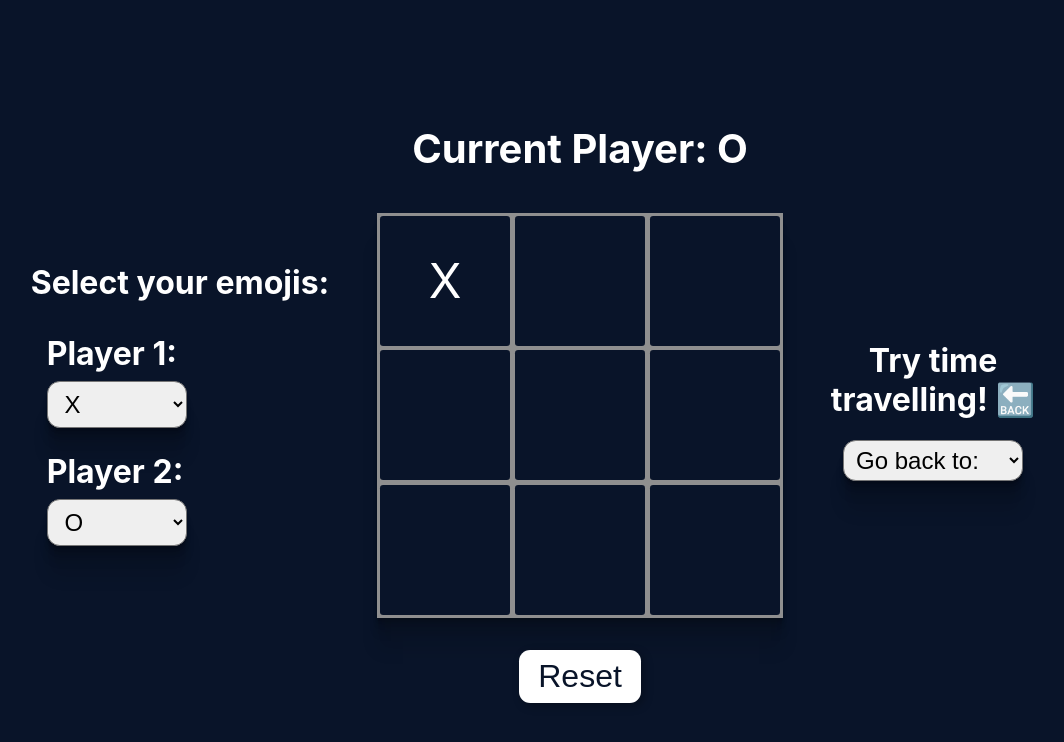
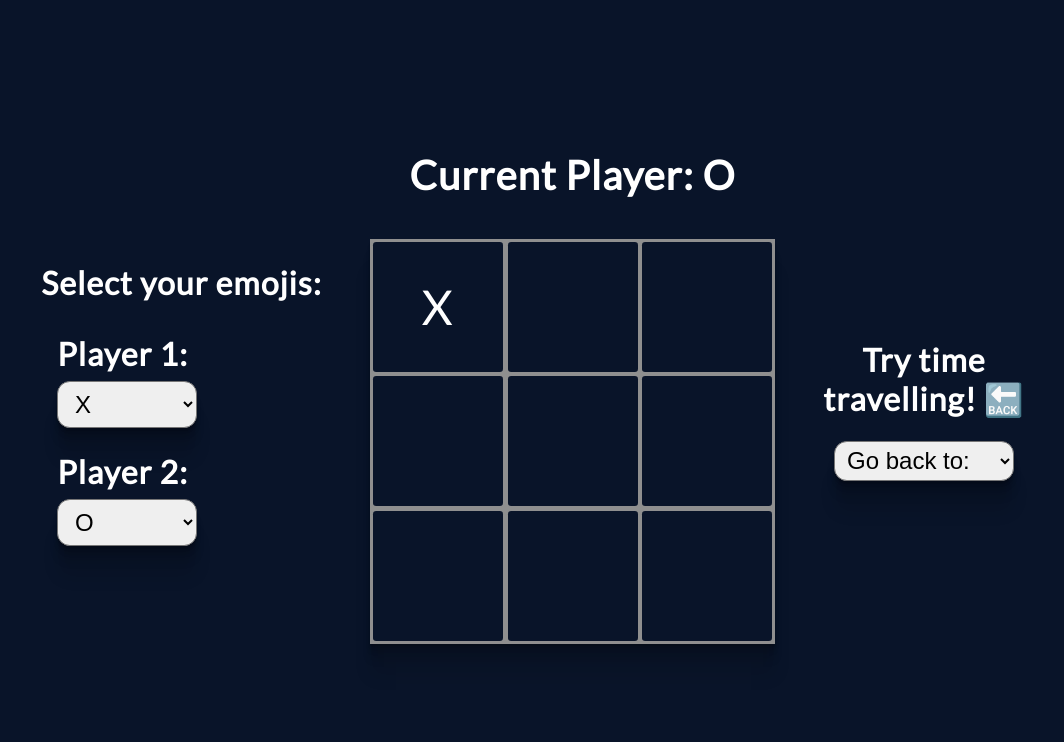
Before and after one commit to vnikolaew/tic-tac-toe, a React (Create React App) app: page / in a window 1280 px wide. Both pictures are taken after a click on the element 502 px from the left and 307 px from the top of the page. Shown: the top 742 px of the page, without its empty margins (107-1171 px from the left). Built offline with nearby package versions, Linux system fonts and the light colour scheme.

Commit message:
Added some minor stuff

```diff
--- a/src/Game.tsx
+++ b/src/Game.tsx
@@ -1,16 +1,18 @@
-import React from "react";
+import { FC } from "react";
 import { Board } from "./components/Board/Board";
 import { EmojiSelectionContainer } from "./components/Dropdowns/EmojiDropdown";
 import { GameHistory } from "./components/GameHistory/GameHistory";
-import { ResetGameButton } from "./components/GameHistory/ResetGameButton";
-import { useHistory } from "./utils/Hooks/useHistory";
-import { useNextPlayer } from "./utils/Hooks/useNextPlayer";
-import { useTuples } from "./utils/Hooks/useTuples";
-import { useWinner } from "./utils/Hooks/useWinner";
+import { PlayAgainButton } from "./components/GameHistory/PlayAgainButton";
+import {
+   useHistory,
+   useNextPlayer,
+   useTuples,
+   useWinner,
+} from "./utils/Hooks/index";
 import { Player, TSquare } from "./utils/Types&Enums";
 import "./styles/Game.css";
 
-export const Game: React.FC = () => {
+export const Game: FC = () => {
    const { xIsNext, setIsNext, switchTurns } = useNextPlayer();
    const { winner, setWinner, checkWinner } = useWinner<Player | null>();
    const { history, pushMoveToHistory, setHistory } = useHistory();
@@ -21,7 +23,7 @@ export const Game: React.FC = () => {
       values: [emojiOne, emojiTwo],
       setFirstValue: setPlayerOneEmoji,
       setSecondValue: setPlayerTwoEmoji,
-   } = useTuples<TSquare>({ initialValues: ["X", "O"] });
+   } = useTuples<TSquare>(["X", "O"]);
 
    const goBackTo = (turn: number) => {
       setIsNext(turn % 2 === 0);
@@ -47,8 +49,7 @@ export const Game: React.FC = () => {
       <div className="App">
          <EmojiSelectionContainer
             emojis={[emojiOne, emojiTwo]}
-            setPlayerOneEmoji={setPlayerOneEmoji}
-            setPlayerTwoEmoji={setPlayerTwoEmoji}
+            setPlayerEmojis={[setPlayerOneEmoji, setPlayerTwoEmoji]}
          />
          <div className="Game">
             {" "}
@@ -62,10 +63,10 @@ export const Game: React.FC = () => {
                emojis={[emojiOne, emojiTwo]}
                fillSquare={fillSquare}
             />
-            {history.length !== 1 && (
-               <ResetGameButton history={history} jumpTo={goBackTo}>
-                  {winner ? "Play again!" : "Reset"}
-               </ResetGameButton>
+            {winner && (
+               <PlayAgainButton jumpTo={goBackTo}>
+                  {"Play again!"}
+               </PlayAgainButton>
             )}
          </div>
          <GameHistory history={history} onClick={goBackTo} />
--- a/src/components/Board/Board.tsx
+++ b/src/components/Board/Board.tsx
@@ -18,10 +18,10 @@ export const Board: React.FC<BoardProps> = ({
       <div className="board">
          {squares.map((value, i) => (
             <Square
+               key={i}
                size={130}
-               key={i}
                value={value && (value === "X" ? emojis[0] : emojis[1])}
-               onClick={(_) => fillSquare(i)}
+               handleClick={() => fillSquare(i)}
             />
          ))}
       </div>
--- a/src/components/Dropdowns/EmojiDropdown.tsx
+++ b/src/components/Dropdowns/EmojiDropdown.tsx
@@ -1,20 +1,20 @@
 import React from "react";
+import { Tuple } from "../../utils/Hooks/useTuples";
 import { TSquare } from "../../utils/Types&Enums";
 import { SelectMenu } from "./SelectMenu";
 import "./SelectMenu.css";
 
-interface ESelectionContainerProps {
-   emojis: [TSquare, TSquare];
-   setPlayerOneEmoji: (emoji: TSquare) => void;
-   setPlayerTwoEmoji: (emoji: TSquare) => void;
+interface IProps {
+   emojis: Tuple<TSquare>;
+   setPlayerEmojis: Tuple<(emoji: TSquare) => void>;
 }
 
-export const EmojiSelectionContainer: React.FC<ESelectionContainerProps> = ({
+export const EmojiSelectionContainer: React.FC<IProps> = ({
    emojis,
-   setPlayerOneEmoji,
-   setPlayerTwoEmoji,
+   setPlayerEmojis,
 }) => {
    const [playerTwoDisabled, playerOneDisabled] = emojis;
+   const [setPlayerOneEmoji, setPlayerTwoEmoji] = setPlayerEmojis;
    return (
       <div className="select">
          <h1>Select your emojis: </h1>
--- a/src/components/GameHistory/GameHistory.tsx
+++ b/src/components/GameHistory/GameHistory.tsx
@@ -33,12 +33,12 @@ export const GameHistory: FC<GameHistoryProps> = ({ history, onClick }) => {
                      onClick(+e.target.value);
                   }}
                >
-                  <option value="Go back to: " disabled={true}>
+                  <option value="Go back to: " disabled>
                      Go back to:{" "}
                   </option>
-                  {history.slice(0, -1).map(({ squares }, i) => (
+                  {history.slice(0, -1).map((_, i) => (
                      <option value={i} key={i} className="option">
-                        {`Turn #${i + 1}`}
+                        Turn #{i + 1}
                      </option>
                   ))}
                </select>
--- a/src/components/GameHistory/ResetGameButton.tsx
+++ b/src/components/GameHistory/PlayAgainButton.tsx
@@ -1,24 +1,18 @@
 import React, { ReactNode } from "react";
 import { BoardHistory } from "./GameHistory";
 
-interface JumpBackButtonProps {
-   history: BoardHistory[];
+interface PlayAgainBtnProps {
    jumpTo: (turn: number) => void;
    children: ReactNode;
 }
 
-export const ResetGameButton = ({
-   history,
-   jumpTo,
-   children,
-}: JumpBackButtonProps) => {
+export const PlayAgainButton = ({ jumpTo, children }: PlayAgainBtnProps) => {
    return (
       <button
          style={{
-            cursor: history.length > 1 ? "pointer" : "",
+            cursor: "pointer",
          }}
          className="reset"
-         disabled={history.length === 1}
          onClick={() => {
             jumpTo(0);
          }}
--- a/src/components/Square/Square.tsx
+++ b/src/components/Square/Square.tsx
@@ -5,15 +5,15 @@ import "./Square.css";
 interface SquareProps {
    size?: number;
    value: TSquare;
-   onClick: React.MouseEventHandler<HTMLElement>;
+   handleClick: React.MouseEventHandler<HTMLElement>;
 }
 
 export const Square: React.FC<SquareProps> = ({
    size = 150,
    value,
-   onClick,
+   handleClick,
 }) => {
-   const [squareStyle, setSquareStyle] = useState<CSSProperties | null>(null);
+   const [style, setStyle] = useState<CSSProperties | null>(null);
    return (
       <div
          className="square"
@@ -21,12 +21,12 @@ export const Square: React.FC<SquareProps> = ({
             width: `${size}px`,
             height: `${size}px`,
             cursor: value ? "" : "pointer",
-            color: squareStyle?.color,
-            backgroundColor: squareStyle?.backgroundColor,
+            color: style?.color,
+            backgroundColor: style?.backgroundColor,
          }}
-         onClick={onClick}
+         onClick={handleClick}
          onMouseEnter={() => {
-            setSquareStyle(() => {
+            setStyle(() => {
                return value
                   ? null
                   : {
@@ -36,7 +36,7 @@ export const Square: React.FC<SquareProps> = ({
             });
          }}
          onMouseLeave={() => {
-            setSquareStyle(null);
+            setStyle(null);
          }}
       >
          {value}
--- a/src/styles/index.css
+++ b/src/styles/index.css
@@ -1,9 +1,12 @@
+@import url("https://fonts.googleapis.com/css2?family=Poppins&family=Roboto&display=swap");
+@import url("https://fonts.googleapis.com/css2?family=Lato&display=swap");
+
 body {
    margin: 0;
    box-sizing: border-box;
-   font-family: -apple-system, BlinkMacSystemFont, "Segoe UI", "Roboto",
-      "Oxygen", "Ubuntu", "Cantarell", "Fira Sans", "Droid Sans",
-      "Helvetica Neue", sans-serif;
+   font-family: "Lato", "Oxygen", "Ubuntu", "Cantarell", "Fira Sans",
+      "Droid Sans", "Helvetica Neue", sans-serif;
+   letter-spacing: 1px;
    -webkit-font-smoothing: antialiased;
    -moz-osx-font-smoothing: grayscale;
 }
--- /dev/null
+++ b/src/utils/Hooks/index.tsx
@@ -0,0 +1,6 @@
+import { useHistory } from "./useHistory";
+import { useWinner } from "./useWinner";
+import { useTuples } from "./useTuples";
+import { useNextPlayer } from "./useNextPlayer";
+
+export { useHistory, useWinner, useTuples, useNextPlayer };
--- a/src/utils/Hooks/useTuples.tsx
+++ b/src/utils/Hooks/useTuples.tsx
@@ -1,23 +1,19 @@
-import React, { useState } from "react";
+import { useState } from "react";
 
-type Tuple<T> = [T, T];
+export type Tuple<T> = [T, T];
 
-interface useTuplesProps<T> {
-   initialValues: [T, T];
-}
-
-export function useTuples<T>({ initialValues }: useTuplesProps<T>) {
+export function useTuples<T>(initialValues: Tuple<T>) {
    const [values, setValues] = useState<Tuple<T>>(initialValues);
 
    const setFirstValue = (value: T) => {
-      return setValues(([prevEmoji, _]) => {
-         return [value, values[1]];
+      return setValues(([_, prevValue]) => {
+         return [value, prevValue];
       });
    };
 
    const setSecondValue = (value: T) => {
-      return setValues(([_, prevEmoji]) => {
-         return [values[0], value];
+      return setValues(([prevValue, _]) => {
+         return [prevValue, value];
       });
    };
 
```
Also changed, not shown: 2 other files (tests, documents, lock files or other folders).
